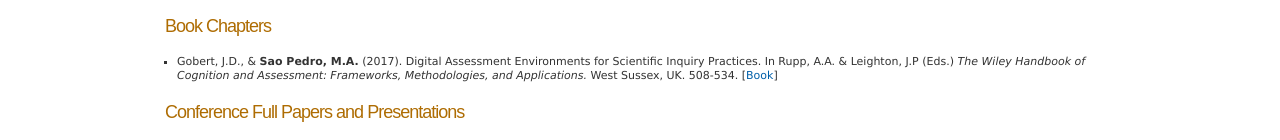
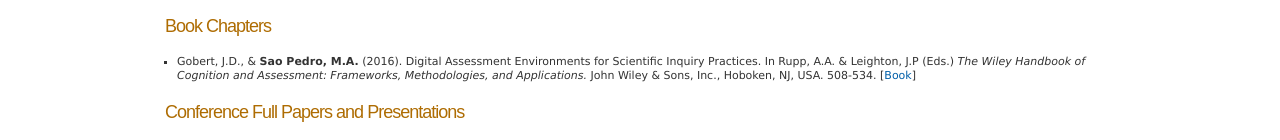
Before and after one commit to falcor781/PersonalWebsite, a plain HTML site: page pubs.html in a window 1280 px wide. Shown: the part 392-532 px from the top of the page. Drawn offline with Linux system fonts and the light colour scheme.

Commit message:
update to pubs

```diff
--- a/pubs.html
+++ b/pubs.html
@@ -43,7 +43,7 @@
 <h2>Book Chapters</h2>
 <ul>
   <br/>
-  <li>Gobert, J.D., & <b>Sao Pedro, M.A.</b> (2017). Digital Assessment Environments for Scientific Inquiry Practices. In Rupp, A.A. & Leighton, J.P (Eds.) <i>The Wiley Handbook of Cognition and Assessment: Frameworks, Methodologies, and Applications.</i> West Sussex, UK. 508-534. [<a href="http://www.wiley.com/WileyCDA/WileyTitle/productCd-1118956575.html" target="blank_">Book</a>]</li>
+  <li>Gobert, J.D., & <b>Sao Pedro, M.A.</b> (2016). Digital Assessment Environments for Scientific Inquiry Practices. In Rupp, A.A. & Leighton, J.P (Eds.) <i>The Wiley Handbook of Cognition and Assessment: Frameworks, Methodologies, and Applications.</i> John Wiley & Sons, Inc., Hoboken, NJ, USA. 508-534. [<a href="http://www.wiley.com/WileyCDA/WileyTitle/productCd-1118956575.html" target="blank_">Book</a>]</li>
 </ul>
 <br/>
 <h2>Conference Full Papers and Presentations</h2>
```
